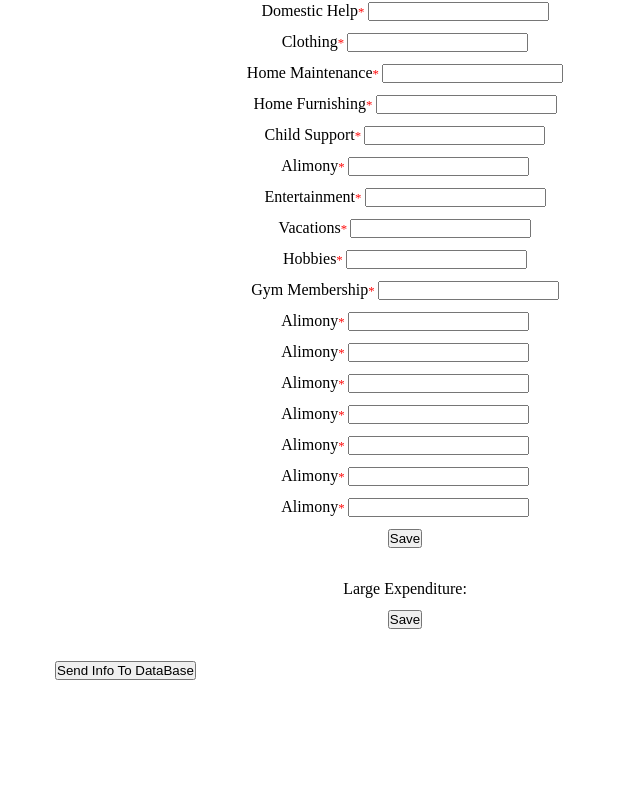
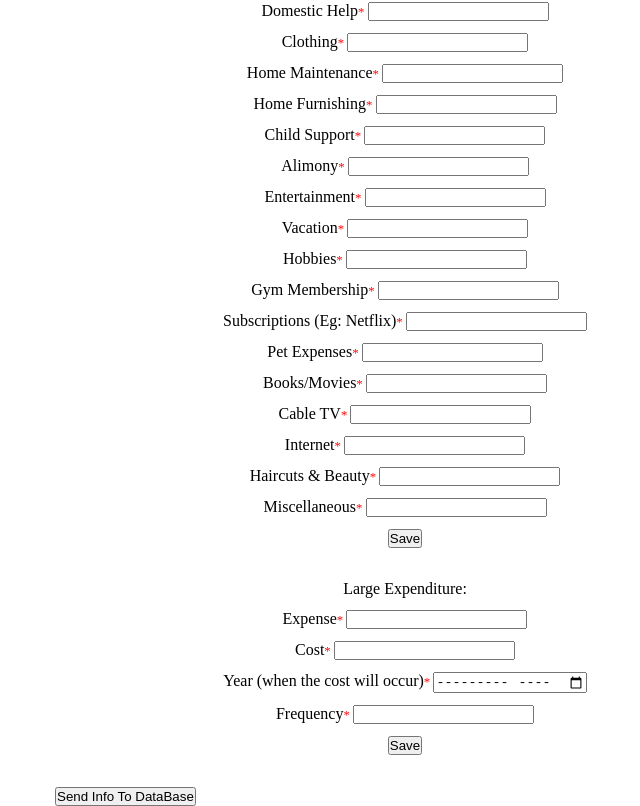
Before and after one commit to lostvikx/enivesh-form, a React (Create React App) app: page / in a window 1280 px wide. Shown: the part 3171-3977 px from the top of the page, without its empty margins (235-875 px from the left). Before the commit the page ends 3851 px from the top, so only its background shows below. Built offline with nearby package versions, Linux system fonts and the light colour scheme.

Commit message:
added all input fields

```diff
--- a/src/formFields.js
+++ b/src/formFields.js
@@ -1,94 +1,79 @@
 const fields = {
   personalInfo: [
     {
-      key: 1,
       labelName: "First Name",
       inputType: "text",
       inputName: "firstName"
     },
     {
-      key: 2,
       labelName: "Last Name",
       inputType: "text",
       inputName: "lastName"
     },
     {
-      key: 3,
       labelName: "Date of Birth",
       inputType: "date",
       inputName: "dob"
     },
     {
-      key: 4,
       labelName: "Gender",
       inputType: "select",
       inputName: "gender",
       options: ["Male", "Female", "Other"]
     },
     {
-      key: 5,
       labelName: "Smoker",
       inputType: "select",
       inputName: "smoker",
       options: ["No", "Yes"]
     },
     {
-      key: 6,
       labelName: "Marital Status",
       inputType: "select",
       inputName: "maritalStatus",
       options: ["Married", "Unmarried"]
     },
     {
-      key: 7,
       labelName: "Date of Marriage",
       inputType: "date",
       inputName: "dateOfMarriage"
     },
     {
-      key: 8,
       labelName: "Desired Retirement Age",
       inputType: "number",
       inputName: "desiredRetirementAge"
     },
     {
-      key: 9,
       labelName: "Life Expectancy Age",
       inputType: "number",
       inputName: "lifeExpectancyAge"
     },
     {
-      key: 10,
       labelName: "Home Address",
       inputType: "text",
       inputName: "homeAddress"
     },
     {
-      key: 11,
       labelName: "City",
       inputType: "text",
       inputName: "city"
     },
     {
-      key: 12,
       labelName: "Phone Number",
       inputType: "number",
       inputName: "phoneNumber"
     },
     {
-      key: 13,
       labelName: "Email",
       inputType: "email",
       inputName: "email"
     },
     {
-      key: 14,
       labelName: "Employer",
       inputType: "text",
       inputName: "employer"
     },
     {
-      key: 15,
       labelName: "Designation",
       inputType: "text",
       inputName: "designation"
@@ -96,13 +81,11 @@ const fields = {
   ],
   liquidAssets: [
     {
-      key: 1,
       labelName: "Bank Account",
       inputType: "number",
       inputName: "bankBal"
     },
     {
-      key: 2,
       labelName: "Cash Bank FD's",
       inputType: "number",
       inputName: "bankFd"
@@ -110,19 +93,16 @@ const fields = {
   ],
   investments: [
     {
-      key: 1,
       labelName: "Mutual Funds",
       inputType: "number",
       inputName: "mutualFunds"
     },
     {
-      key: 2,
       labelName: "Equity Shares",
       inputType: "number",
       inputName: "equityShares"
     },
     {
-      key: 3,
       labelName: "Other Investments",
       inputType: "number",
       inputName: "otherInvestments"
@@ -130,37 +110,31 @@ const fields = {
   ],
   fixedAssets: [
     {
-      key: 1,
       labelName: "Principal Residence",
       inputType: "number",
       inputName: "principalResidence"
     },
     {
-      key: 2,
       labelName: "Other Properties",
       inputType: "number",
       inputName: "otherProperties"
     },
     {
-      key: 3,
       labelName: "Car",
       inputType: "number",
       inputName: "car"
     },
     {
-      key: 4,
       labelName: "Furnishings & Contents",
       inputType: "number",
       inputName: "furnishingsContents"
     },
     {
-      key: 5,
       labelName: "Jewellery",
       inputType: "number",
       inputName: "jewellery"
     },
     {
-      key: 6,
       labelName: "Other Fixed Assets",
       inputType: "number",
       inputName: "otherFixedAssets"
@@ -168,19 +142,16 @@ const fields = {
   ],
   otherAssets: [
     {
-      key: 1,
       labelName: "Loans Given",
       inputType: "number",
       inputName: "loansGiven"
     },
     {
-      key: 2,
       labelName: "Other Investments",
       inputType: "number",
       inputName: "otherInvestments"
     },
     {
-      key: 3,
       labelName: "Non Liquid",
       inputType: "number",
       inputName: "nonLiquid"
@@ -188,44 +159,37 @@ const fields = {
   ],
   lifeInsurance: [
     {
-      key: 1,
       labelName: "Term | ULIP | Traditional",
       inputType: "number",
       inputName: "termPlan"
     },
     {
-      key: 2,
       labelName: "Insurance Company",
       inputType: "text",
       inputName: "insuranceCompany"
     },
     {
-      key: 3,
       labelName: "Insured",
       inputType: "select",
       inputName: "insured",
       options: ["Yes", "No"]
     },
     {
-      key: 4,
       labelName: "Start Date",
       inputType: "date",
       inputName: "insuraceStartDate"
     },
     {
-      key: 5,
       labelName: "Annual Premium",
       inputType: "number",
       inputName: "insuranceAnnualPremium"
     },
     {
-      key: 6,
       labelName: "Sum Assured",
       inputType: "number",
       inputName: "insuranceSumAssured"
     },
     {
-      key: 7,
       labelName: "Death Benefit",
       inputType: "number",
       inputName: "deathBenefit"
@@ -233,31 +197,26 @@ const fields = {
   ],
   mediclaim: [
     {
-      key: 1,
       labelName: "Floater | Individual | Critical Illness",
       inputType: "text",
       inputName: "criticalIllness"
     },
     {
-      key: 2,
       labelName: "Insurance Company",
       inputType: "text",
       inputName: "mediclaimInsuranceCompany"
     },
     {
-      key: 3,
       labelName: "Start Date",
       inputType: "date",
       inputName: "mediclaimStartDate"
     },
     {
-      key: 4,
       labelName: "Annual Permium",
       inputType: "number",
       inputName: "annualPermium"
     },
     {
-      key: 5,
       labelName: "Sum Assured",
       inputType: "number",
       inputName: "mediclaimSumAssured"
@@ -265,25 +224,21 @@ const fields = {
   ],
   childrenEducation: [
     {
-      key: 1,
       labelName: "Name",
       inputType: "text",
       inputName: "childName"
     },
     {
-      key: 2,
       labelName: "Birth Date",
       inputType: "date",
       inputName: "childBirthDate"
     },
     {
-      key: 3,
       labelName: "Year of College",
       inputType: "number",
       inputName: "yearCollege"
     },
     {
-      key: 4,
       labelName: "Course Fee",
       inputType: "date",
       inputName: "childCourseFee"
@@ -291,31 +246,26 @@ const fields = {
   ],
   pensionIncome: [
     {
-      key: 1,
       labelName: "Name",
       inputType: "text",
       inputName: "pensionName"
     },
     {
-      key: 2,
       labelName: "Company Providing Benefit",
       inputType: "text",
       inputName: "pensionCompany"
     },
     {
-      key: 3,
       labelName: "Monthly Benefit",
       inputType: "number",
       inputName: "pensionMonthlyBenefit"
     },
     {
-      key: 4,
       labelName: "Cost of Living Adjustment",
       inputType: "number",
       inputName: "pensionCostOfLivingAdj"
     },
     {
-      key: 5,
       labelName: "Amount of Lump Sum",
       inputType: "number",
       inputName: "pensionLumpSum"
@@ -323,37 +273,31 @@ const fields = {
   ],
   otherIncome: [
     {
-      key: 1,
       labelName: "Name",
       inputType: "text",
       inputName: "otherIncomeName"
     },
     {
-      key: 2,
       labelName: "Income Description",
       inputType: "text",
       inputName: "icomeDescription"
     },
     {
-      key: 3,
       labelName: "Annual Amount",
       inputType: "number",
       inputName: "annualAmount"
     },
     {
-      key: 4,
       labelName: "Annual Increase/Decrease",
       inputType: "number",
       inputName: "annualChange"
     },
     {
-      key: 5,
       labelName: "Beginning Age",
       inputType: "date",
       inputName: "beginningAge"
     },
     {
-      key: 6,
       labelName: "Ending Age",
       inputType: "date",
       inputName: "endingAge"
@@ -361,31 +305,26 @@ const fields = {
   ],
   rentalRealEstate: [
     {
-      key: 1,
       labelName: "Property Name",
       inputType: "text",
       inputName: "propertyName"
     },
     {
-      key: 2,
       labelName: "City",
       inputType: "text",
       inputName: "propertyCity"
     },
     {
-      key: 3,
       labelName: "Purchase Price",
       inputType: "number",
       inputName: "propertyPurchasePrice"
     },
     {
-      key: 4,
       labelName: "Current Market Value",
       inputType: "number",
       inputName: "propertyMarketValue"
     },
     {
-      key: 5,
       labelName: "Annual Rent",
       inputType: "number",
       inputName: "propertyAnnualRent"
@@ -393,168 +332,163 @@ const fields = {
   ],
   personalExpenses: [
     {
-      key: 1,
       labelName: "Rent",
       inputType: "number",
-      inputName: "rent"
+      inputName: "rentExpenses"
     },
     {
-      key: 2,
       labelName: "Groceries & Household Supplies",
       inputType: "number",
-      inputName: "groceries"
+      inputName: "groceryExpenses"
     },
     {
-      key: 3,
       labelName: "Eating Out",
       inputType: "number",
-      inputName: "eatingOut"
+      inputName: "eatingOutExpenses"
     },
     {
-      key: 4,
       labelName: "Utilities",
       inputType: "number",
-      inputName: "utilities"
+      inputName: "utilitiesExpenses"
     },
     {
-      key: 5,
       labelName: "Mobile Network Services",
       inputType: "number",
-      inputName: "mobileNetwork"
+      inputName: "mobileNetworkExpenses"
     },
     {
-      key: 6,
       labelName: "Fuel (for automobiles)",
       inputType: "number",
-      inputName: "fuel"
+      inputName: "fuelExpenses"
     },
     {
-      key: 7,
       labelName: "Automobile Maintenance",
       inputType: "number",
-      inputName: "automobiileMaintenance"
+      inputName: "automobiileMaintenanceExpenses"
     },
     {
-      key: 8,
       labelName: "Activities/Recreation",
       inputType: "number",
-      inputName: "recreation"
+      inputName: "recreationExpenses"
     },
     {
-      key: 9,
       labelName: "Day Care",
       inputType: "number",
-      inputName: "dayCare"
+      inputName: "dayCareExpenses"
     },
     {
-      key: 10,
       labelName: "Gifts",
       inputType: "number",
-      inputName: "gifts"
+      inputName: "giftExpenses"
     },
     {
-      key: 11,
       labelName: "Domestic Help",
       inputType: "number",
-      inputName: "domesticHelp"
+      inputName: "domesticHelpExpenses"
     },
     {
-      key: 12,
       labelName: "Clothing",
       inputType: "number",
-      inputName: "clothing"
+      inputName: "clothingExpenses"
     },
     {
-      key: 13,
       labelName: "Home Maintenance",
       inputType: "number",
-      inputName: "homeMaintenance"
+      inputName: "homeMaintenanceExpenses"
     },
     {
-      key: 14,
       labelName: "Home Furnishing",
       inputType: "number",
-      inputName: "homeFurnishing"
+      inputName: "homeFurnishingExpenses"
     },
     {
-      key: 15,
       labelName: "Child Support",
       inputType: "number",
-      inputName: "childSupport"
-    },
-    {
-      key: 16,
-      labelName: "Alimony",
-      inputType: "number",
-      inputName: "alimony"
-    },
-    {
-      key: 17,
-      labelName: "Entertainment",
-      inputType: "number",
-      inputName: "entertainment"
-    },
-    {
-      key: 18,
-      labelName: "Vacations",
-      inputType: "number",
-      inputName: "vacations"
-    },
-    {
-      key: 19,
-      labelName: "Hobbies",
-      inputType: "number",
-      inputName: "hobbies"
-    },
-    {
-      key: 20,
-      labelName: "Gym Membership",
-      inputType: "number",
-      inputName: "gymMembership"
+      inputName: "childSupportExpenses"
     },
     {
       labelName: "Alimony",
       inputType: "number",
-      inputName: "alimony"
+      inputName: "alimonyExpenses"
     },
     {
-      key: 22,
-      labelName: "Alimony",
+      labelName: "Entertainment",
       inputType: "number",
-      inputName: "alimony"
+      inputName: "entertainmentExpenses"
     },
     {
-      key: 23,
-      labelName: "Alimony",
+      labelName: "Vacation",
       inputType: "number",
-      inputName: "alimony"
+      inputName: "vacationExpenses"
     },
     {
-      key: 24,
-      labelName: "Alimony",
+      labelName: "Hobbies",
       inputType: "number",
-      inputName: "alimony"
+      inputName: "hobbiesExpenses"
     },
     {
-      key: 25,
-      labelName: "Alimony",
+      labelName: "Gym Membership",
       inputType: "number",
-      inputName: "alimony"
+      inputName: "gymMembershipExpenses"
     },
     {
-      key: 26,
-      labelName: "Alimony",
+      labelName: "Subscriptions (Eg: Netflix)",
       inputType: "number",
-      inputName: "alimony"
+      inputName: "subscriptionExpenses"
     },
     {
-      key: 27,
-      labelName: "Alimony",
+      labelName: "Pet Expenses",
       inputType: "number",
-      inputName: "alimony"
+      inputName: "petExpenses"
+    },
+    {
+      labelName: "Books/Movies",
+      inputType: "number",
+      inputName: "booksMoviesExpenses"
+    },
+    {
+      labelName: "Cable TV",
+      inputType: "number",
+      inputName: "tvExpenses"
+    },
+    {
+      labelName: "Internet",
+      inputType: "number",
+      inputName: "internetExpenses"
+    },
+    {
+      labelName: "Haircuts & Beauty",
+      inputType: "number",
+      inputName: "beautyExpenses"
+    },
+    {
+      labelName: "Miscellaneous",
+      inputType: "number",
+      inputName: "miscellaneousExpenses"
     },
   ],
-  largeExpenditure: []
+  largeExpenditure: [
+    {
+      labelName: "Expense",
+      inputType: "text",
+      inputName: "expenseName"
+    },
+    {
+      labelName: "Cost",
+      inputType: "number",
+      inputName: "expenseCost"
+    },
+    {
+      labelName: "Year (when the cost will occur)",
+      inputType: "month",
+      inputName: "expenseYear"
+    },
+    {
+      labelName: "Frequency",
+      inputType: "number",
+      inputName: "expenseFrequency"
+    },
+  ]
 };
 
 export default fields;
```
